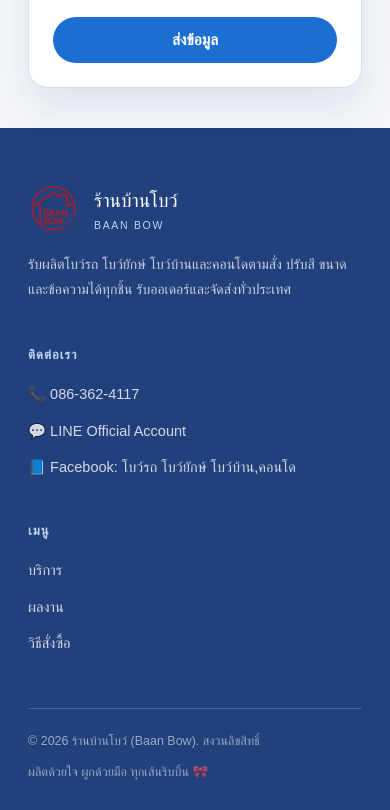
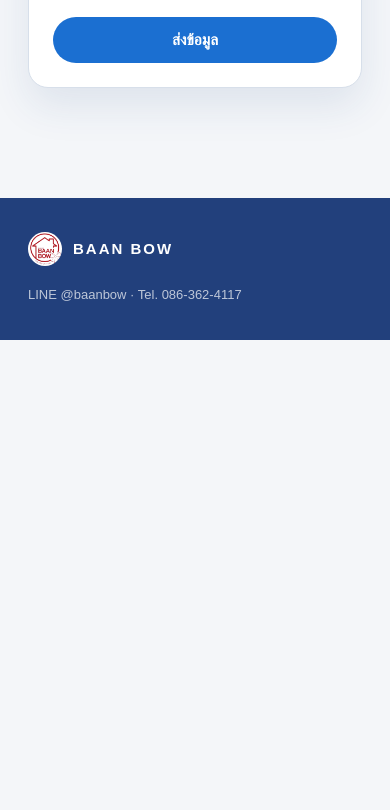
Before and after one commit to tuaklank/baan-bow-website, a plain HTML site: page index.html in a window 390 px wide. Shown: the part 6723-7533 px from the top of the page. After the commit the page ends 7063 px from the top, so only its background shows below. Drawn offline with Linux system fonts and the light colour scheme; a web font is replaced by a local one.

Commit message:
Step 10: footer reduced to the 2026 single row
Footer becomes what the design specifies: --brand-deep band, 70px top margin,
one flex row with the 34px round logo plus BAAN BOW wordmark on the left and
'LINE @baanbow - Tel. 086-362-4117' on the right.

That retires the last rule in the 900px breakpoint, which now contains only
the mobile nav swap.

Content dropped by following the design, flagged for the summary rather than
kept: the Facebook link (facebook.com/BAANBOWW), the copyright line, the
shop description paragraph, and the three menu links. The phone and LINE
details survive here and in the new contact section; the Facebook channel and
the copyright notice have nowhere else on the page.

Co-Authored-By: Claude Opus 5 <noreply@anthropic.com>

```diff
--- a/index.html
+++ b/index.html
@@ -373,39 +373,12 @@
 
 
 <footer>
-  <div class="wrap">
-    <div class="foot-grid">
-      <div>
-        <div class="foot-brand">
-          <img src="assets/baanbow-logo.png" alt="BAAN BOW" width="52" height="52">
-          <div>
-            <div class="th">ร้านบ้านโบว์</div>
-            <div class="en">BAAN BOW</div>
-          </div>
-        </div>
-        <p class="foot-desc">รับผลิตโบว์รถ โบว์ยักษ์ โบว์บ้านและคอนโดตามสั่ง ปรับสี ขนาด และข้อความได้ทุกชิ้น รับออเดอร์และจัดส่งทั่วประเทศ</p>
-      </div>
-      <div>
-        <div class="foot-label">ติดต่อเรา</div>
-        <div class="foot-links">
-          <a href="tel:0863624117">📞 086-362-4117</a>
-          <a href="#line-oa" target="_blank" rel="noopener">💬 LINE Official Account</a>
-          <a href="https://www.facebook.com/BAANBOWW/" target="_blank" rel="noopener">📘 Facebook: โบว์รถ โบว์ยักษ์ โบว์บ้าน,คอนโด</a>
-        </div>
-      </div>
-      <div>
-        <div class="foot-label">เมนู</div>
-        <div class="foot-links">
-          <a href="#services">บริการ</a>
-          <a href="#gallery">ผลงาน</a>
-          <a href="#process">วิธีสั่งซื้อ</a>
-        </div>
-      </div>
+  <div class="wrap foot-inner">
+    <div class="foot-brand">
+      <img src="assets/baanbow-logo.png" alt="BAAN BOW" width="34" height="34">
+      <span class="foot-wordmark">BAAN BOW</span>
     </div>
-    <div class="foot-bottom">
-      <span>© 2026 ร้านบ้านโบว์ (Baan Bow). สงวนลิขสิทธิ์</span>
-      <span>ผลิตด้วยใจ ผูกด้วยมือ ทุกเส้นริบบิ้น 🎀</span>
-    </div>
+    <div class="foot-contact">LINE @baanbow &middot; Tel. 086-362-4117</div>
   </div>
 </footer>
 
--- a/styles.css
+++ b/styles.css
@@ -536,24 +536,22 @@
   .lead-done-sub{font-size:14px;color:var(--text-2);}
 
   /* ---------- FOOTER ---------- */
-  footer{background:var(--red-darker);color:rgba(255,255,255,.75);padding:56px 0 26px;}
-  .foot-grid{display:grid;grid-template-columns:1.3fr 1fr 1fr;gap:40px;margin-bottom:40px;}
-  .foot-brand{display:flex;gap:14px;align-items:center;margin-bottom:16px;}
-  .foot-brand img{width:52px;height:52px;border-radius:50%;}
-  .foot-brand .th{font-family:var(--font-display);color:#fff;font-size:19px;}
-  .foot-brand .en{font-family:var(--font-body);font-size:10.5px;letter-spacing:.16em;color:var(--gold-light);}
-  .foot-desc{font-size:14px;max-width:320px;line-height:1.8;}
-  .foot-label{font-size:13px;font-weight:600;letter-spacing:.08em;text-transform:uppercase;color:var(--gold-light);margin-bottom:16px;}
-  .foot-links a, .foot-links div{display:block;font-size:14.5px;margin-bottom:12px;color:rgba(255,255,255,.8);}
-  .foot-links a:hover{color:#fff;}
-  .foot-bottom{
-    border-top:1px solid rgba(255,255,255,.15);padding-top:22px;
-    display:flex;justify-content:space-between;flex-wrap:wrap;gap:10px;font-size:12.5px;color:rgba(255,255,255,.55);
+  footer{background:var(--brand-deep);margin-top:70px;}
+  .foot-inner{
+    display:flex;flex-wrap:wrap;gap:18px;
+    align-items:center;justify-content:space-between;
+    padding-top:34px;padding-bottom:34px;
   }
+  .foot-brand{display:flex;align-items:center;gap:11px;}
+  .foot-brand img{width:34px;height:34px;border-radius:50%;object-fit:contain;background:#fff;}
+  .foot-wordmark{
+    font-family:var(--font-display);font-weight:600;letter-spacing:2px;
+    font-size:15px;color:#fff;
+  }
+  .foot-contact{font-size:var(--fs-label);color:rgba(255,255,255,.7);}
 
   /* ---------- RESPONSIVE ---------- */
   @media (max-width:900px){
     nav.links{display:none;}
     .menu-toggle{display:block;}
-    .foot-grid{grid-template-columns:1fr;gap:28px;}
   }
```
